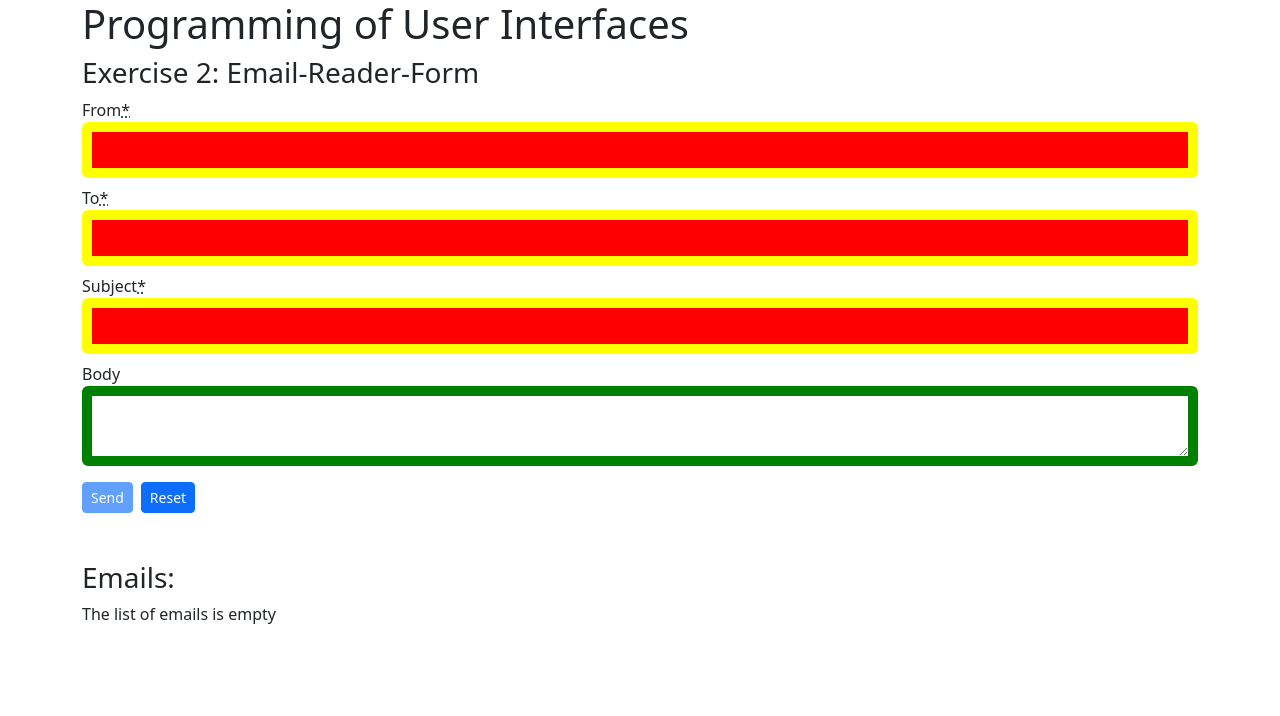
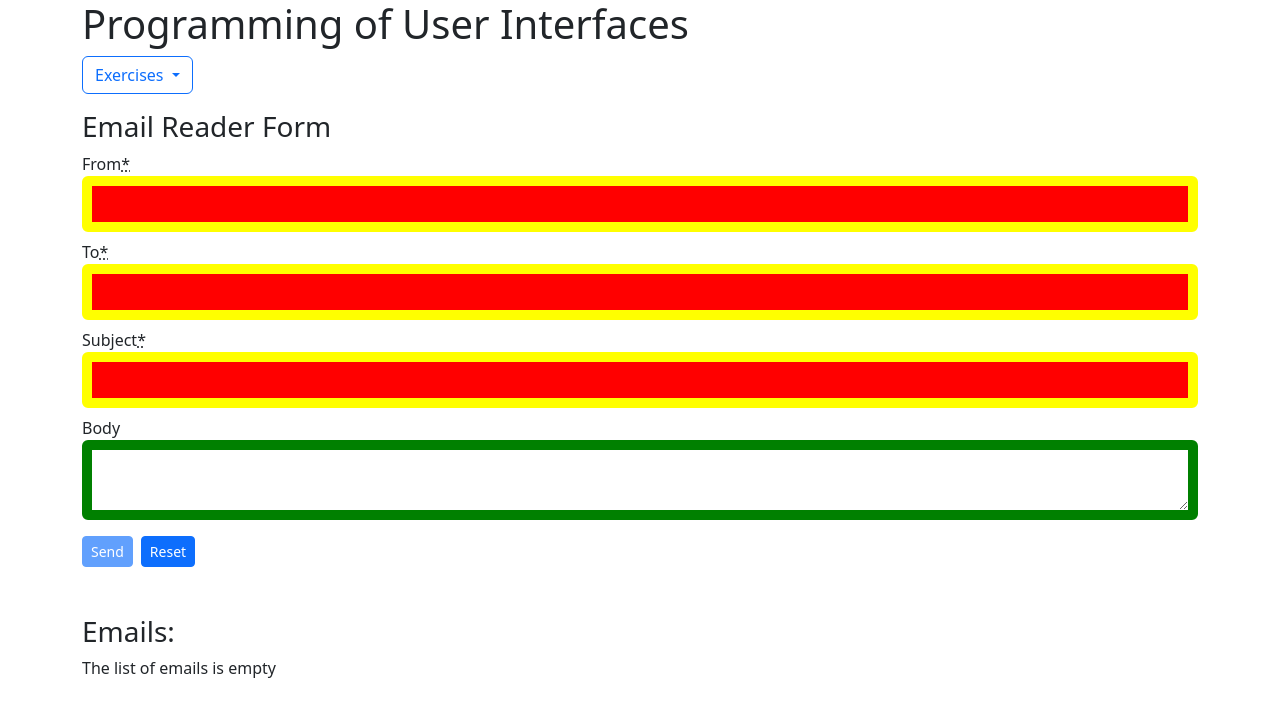
Before and after one commit to ManonEpplee/email-reader, an Angular app: page /emailreaderform in a window 1280 px wide. Before the commit this address led to /. Shown: the top 716 px of the page. Built offline with nearby package versions, Linux system fonts and the light colour scheme.

Commit message:
add dropdown and routes to choose between exercises

```diff
--- a/src/app/app-routing.module.ts
+++ b/src/app/app-routing.module.ts
@@ -1,9 +1,11 @@
 import { NgModule } from '@angular/core';
 import { RouterModule, Routes } from '@angular/router';
 import { EmailReaderBasicComponent } from './email-reader-basic/email-reader-basic.component';
+import { EmailReaderFormComponent } from './email-reader-form/email-reader-form.component';
 
 const routes: Routes = [
-  { path: 'email-reader-basic', component: EmailReaderBasicComponent },
+  { path: 'emailreaderbasic', component: EmailReaderBasicComponent },
+  { path: 'emailreaderform', component: EmailReaderFormComponent },
 ];
 
 @NgModule({
--- a/src/app/app.component.html
+++ b/src/app/app.component.html
@@ -1,7 +1,19 @@
 	<div class="container">
 	  <div class="jumbotron">
 	    <h1> Programming of User Interfaces </h1>
-	    <h3> Exercise 2: Email-Reader-Form</h3>
-	    <app-email-reader-form></app-email-reader-form>
+      <div ngbDropdown class="d-inline-block mb-3">
+        <button class="btn btn-outline-primary mr-2" id="dropdownBasic1" ngbDropdownToggle>
+            Exercises
+        </button>
+        <div ngbDropdownMenu aria-labelledby="dropdownBasic1">
+            <button ngbDropdownItem>
+                <a routerLink="/emailreaderbasic">Exercise 1: Email Reader Basic</a>
+            </button>
+            <button ngbDropdownItem>
+                <a routerLink="/emailreaderform">Exercise 2: Email Reader Form</a>
+            </button>
+        </div>
+      </div>
 	  </div>
+    <router-outlet></router-outlet>
 	</div>
--- a/src/app/email-reader-basic/email-reader-basic.component.html
+++ b/src/app/email-reader-basic/email-reader-basic.component.html
@@ -1,3 +1,4 @@
+<h3>Email Reader Basic</h3>
 <label class="mb-2">
   From: <input type="text" class="form-control" [(ngModel)]="email.from">
 </label><br>
--- a/src/app/email-reader-form/email-reader-form.component.html
+++ b/src/app/email-reader-form/email-reader-form.component.html
@@ -1,3 +1,4 @@
+<h3>Email Reader Form</h3>
 <form #emailForm="ngForm" (ngSubmit)="sendForm()" class="mb-5">
   <div class="form-group">
     <label> From<abbr title="required">*</abbr> </label>
```
